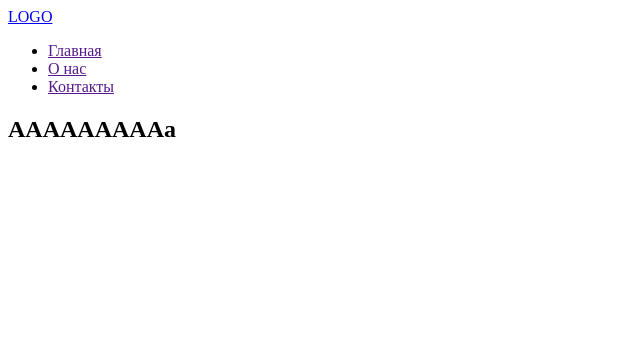
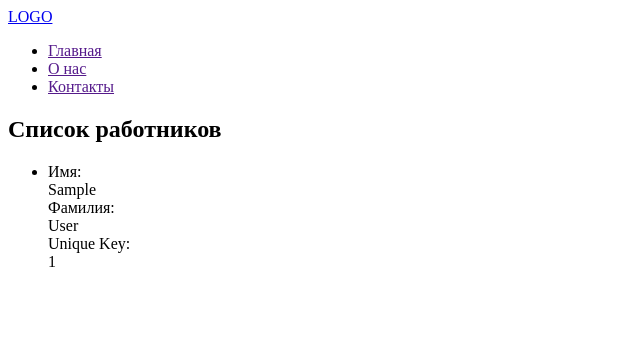
Before and after one commit to Talkytitan5127/CurvApp, a Flask app: page /admin/ in a window 1280 px wide. Shown: the top 356 px of the page, without its empty margins (0-640 px from the left). Run offline with Flask 2, Linux system fonts and the light colour scheme; tables that the repository leaves empty hold one stand-in row (values such as "Sample post").

Commit message:
show list users in admin

```diff
--- a/server/admin.py
+++ b/server/admin.py
@@ -1,9 +1,13 @@
 from flask import (Blueprint, request, jsonify, make_response, current_app)
 from flask import render_template
+
+from .db import Cursor
 
 admin = Blueprint('admin', __name__, url_prefix='/admin')
 
 
 @admin.route('/', methods=['GET'])
 def index():
-    return render_template('admin.html')
+    cursor = Cursor()
+    users = cursor.get_all_users()
+    return render_template('admin.html', users=users)
--- a/server/db.py
+++ b/server/db.py
@@ -33,3 +33,7 @@ class Cursor:
     def get_user(self, u_id):
         user = self.session.query(Employee).filter_by(uuid=u_id).first()
         return user
+
+    def get_all_users(self):
+        users = self.session.query(Employee).all()
+        return users
--- a/server/templates/admin.html
+++ b/server/templates/admin.html
@@ -14,5 +14,19 @@
 {% endblock %}
 
 {% block content %}
-<h2>AAAAAAAAAa</h2>
+
+<h1>Список работников</h1>
+{% if users %}
+<ul>
+    {% for user in users %}
+        <li>
+            {% include 'employee.html' %}
+        </li>
+    {% endfor %}
+</ul>
+{% else %}
+    <p>
+        Работников не существует
+    </p>
+{% endif %}
 {% endblock %}
--- /dev/null
+++ b/server/templates/employee.html
@@ -0,0 +1,24 @@
+<div class="name" id="first_name">
+    <div>
+        Имя:
+    </div>
+    <div>
+        {{ user.first_name }}
+    </div>
+</div>
+<div class="name" id="last_name">
+    <div>
+        Фамилия:
+    </div>
+    <div>
+        {{ user.last_name }}
+    </div>
+</div>
+<div class="name" id="uuid">
+    <div>
+        Unique Key:
+    </div>
+    <div>
+        {{ user.uuid }}
+    </div>
+</div>
```
